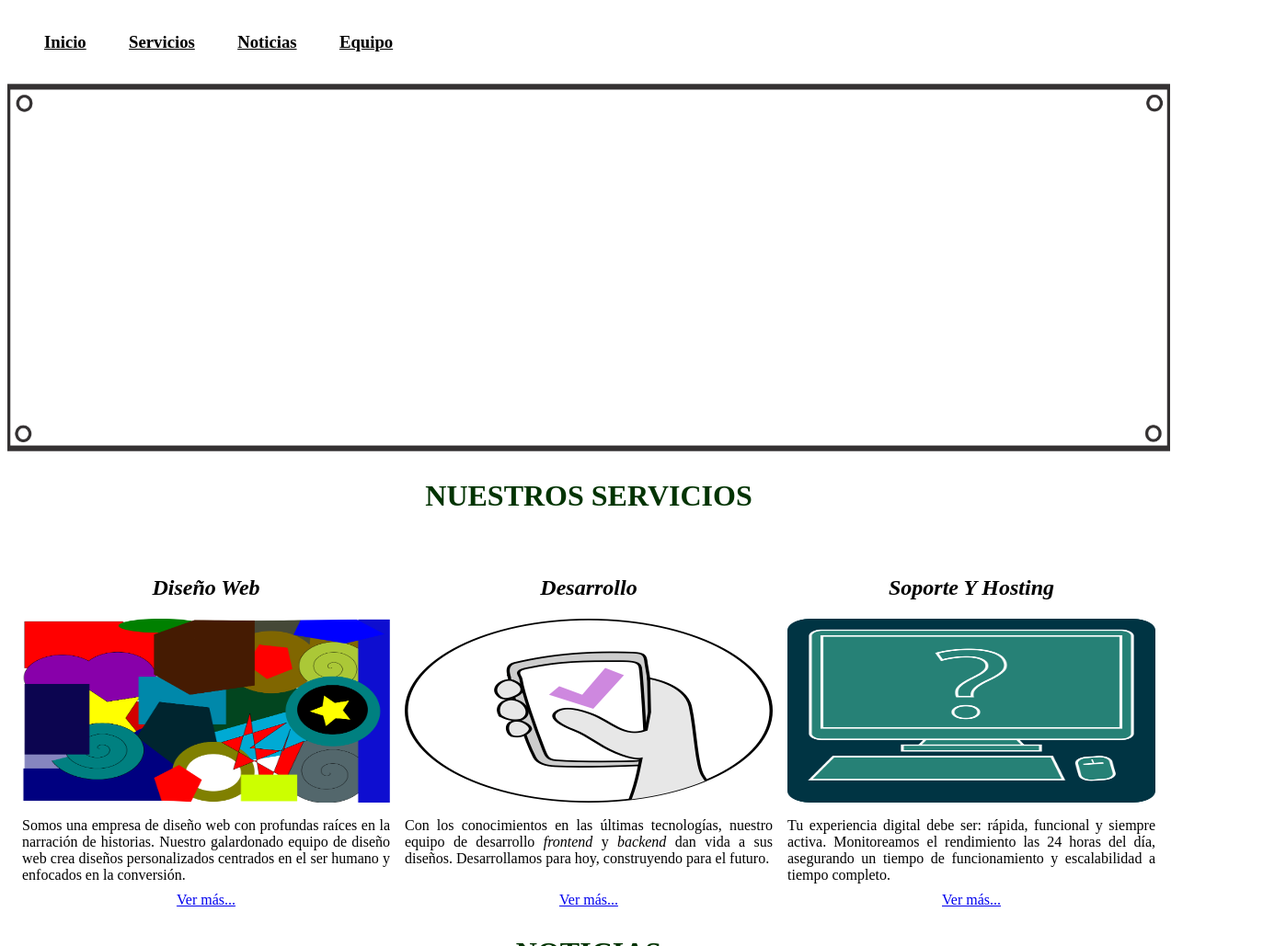
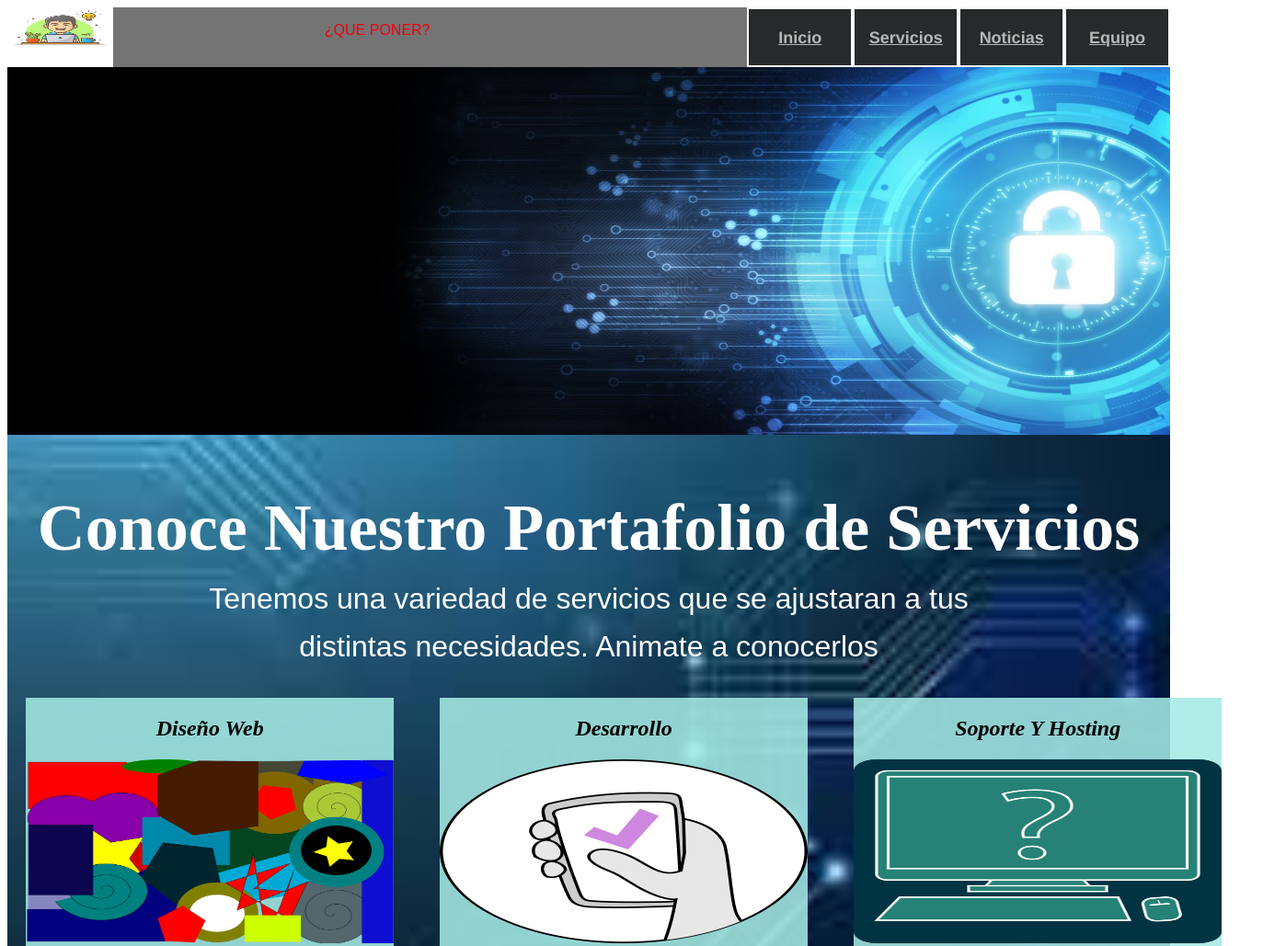
Before and after one commit to caangole/semana-1-169, a website: page src/index.html in a window 1280 px wide. Shown: the top 1029 px of the page at 92% size, 1398 px wide, since content can reach past the window. Drawn offline with Linux system fonts and the light colour scheme.

Commit message:
mejora_visual
se sube una versión con una propuesta de interfas visual mejorada

```diff
--- a/src/index.html
+++ b/src/index.html
@@ -9,33 +9,36 @@
 
 <body>
     <!-- inicio header -->
-    <header class="header">
-        <!--inicio menú-->
-        <section class="barra-superior">
-            <nav class="contenedor-menu">
+    <div id="headerprueba", class="row" style="width: 100%;">
+        <div class="column left", style="background-color: rgb(255, 255, 255);">
+            <img src="pictures/img_logobanner.jpg" alt="OOOpss... Algo no esta bien" width=100%, height="50">
+        </div>
+        <div class="column middle">
+            <p style="color: #f0000f; font: 1em sans-serif;padding: 0px;">¿QUE PONER?</p>
+        </div>
+        <div class="column rigth", style="margin: 0px;padding: 0px;height: 50;margin-bottom: 0px;padding-bottom: 0%;">
+            <nav class="contenedor-menu", style="height: 50;">
                 <ul class="menu-principal">
-                    <li class="menu-principal__item"><h3><a href="#">Inicio</a></h3></li>
-                    <li class="menu-principal__item"><h3><a href="#services">Servicios</a></h3></li>
-                    <li class="menu-principal__item"><h3><a href="#news">Noticias</a></h3></li>
-                    <li class="menu-principal__item"><h3><a href="#team">Equipo</a></h3></li>
+                    <li><h3><a href="#">Inicio</a></h3></li>
+                    <li><h3><a href="#services">Servicios</a></h3></li>
+                    <li><h3><a href="#news">Noticias</a></h3></li>
+                    <li><h3><a href="#team">Equipo</a></h3></li>
                 </ul>
+
             </nav>
-        </section>
-        <!-- fin menú -->
-        <!-- inicio banner -->
-        <section class="banner">
-            <img src="pictures/banner.png" alt="Imagen del banner">
-        </section>
+        </div>
+    </div>
+    <!-- inicio banner -->
+    <section class="banner">
+        <img src="pictures/img_bannersgundaopcion.jpg" alt="Imagen del banner" style="position: relative;width: 100%;">
+    </section>
         <!-- fin banner -->
-    </header>
-    <!-- fin header -->
-
     <!-- inicio main -->
     <main>
         <!-- inicio servicios -->
         <section id="services" class="servicios">
-            <h1 class="titulo1">NUESTROS SERVICIOS</h1>
-            <br>
+            <h1 class="titulo1">Conoce Nuestro Portafolio de Servicios</h1>
+            <p class="servicios__int_par">Tenemos una variedad de servicios que se ajustaran a tus distintas necesidades. Animate a conocerlos</p>
             <!-- inicio servicios bloque -->
             <div class="servicios__bloque">
                 <div>
--- a/src/style.css
+++ b/src/style.css
@@ -1,21 +1,51 @@
+.contenedor-menu{
+    float: right;
+    width: 80%;
+    height: 100%;
+    background-color: #ffffff;
+    vertical-align: center;
+    padding: 0%;
 
+}
 .menu-principal{
     display: flex;
+    float: right;
     flex-flow: row nowrap;
-    width:30%;
+    width:100%;
+    height: 100%;
     justify-content: space-between;
+    text-align: center;
+    background-color: #ffffff;
+    list-style-type: none;
+    margin: 0;
+    padding: 0;
+    vertical-align: center;
 }
-.menu-principal__item{
+.menu-principal li{
     list-style-type: none;
+    text-align: center;
+    vertical-align: top;
+    border: 1px solid #252727;;
+    width: 100%;
+    position: relative;
+    margin: 2px;
+    font-family: 'helvetica', san-serif;
+    background: #262a2b;
 }
-.menu-principal__item a{
-    color: black;
+.menu-principal li h3 a{
+    font-size: 18px;
+    line-height: 18px;
+    margin: 0;
+    position: relative;
+    color: #b7b7b7;
+
 }
-.menu-principal__item a:hover{
+.menu-principal li:hover{
     color: gray;
+    background-color: #49494b;
 }
 .menu-principal__item a:visited{
-    color: darkblue;
+    color: black;
 }
 
 
@@ -30,10 +60,12 @@
 
 
 .titulo1{
-    color: rgb(1, 51, 1);
-    margin:30px;
-    text-transform: uppercase;
-    font-size: xx-large;
+    color: rgb(255, 255, 255);
+    /*margin:30px;  */
+    /*text-transform: uppercase;*/
+    font-size: 4.5rem;
+    margin: 60px auto 0;
+    /*font-size: xx-large;  */
     text-align: center;
 }
 .titulo2{
@@ -46,16 +78,52 @@
 .servicios{
     display: flex;
     flex-flow: column nowrap;
+    background-image: url("pictures/img_fondo_firstdiv_second.jpg");
+    background-size: cover;
 }
+.servicios__int_par{
+    display: block;
+    margin-block-start: 1em;
+    margin-block-end: 1em;
+    margin-inline-start: 0px;
+    margin-inline-end: 0px;
+    width: 900px;
+    margin: 10px auto 0;
+    position: relative;
+    padding: 0;
+    box-sizing: border-box;
+    color: rgb(255, 255, 255);
+    text-align: center;
+    font-family: Raleway,sans-serif;
+    font-size: 2rem;
+    line-height: 1.6;
+}
+
+
 .servicios__bloque{
+    width: 110%;
+    min-height: 765px;
     display: flex;
     flex-flow: row nowrap;
-    justify-content: space-evenly;
+    /*grid-template-rows: repeat(1, auto);*/
+    /*grid-gap: 20px;*/
+    padding-top: 30px;
+    position: relative;
+    box-sizing: border-box;
+    text-align: center;
+    justify-content: center;
+
+
 }
 .servicios__bloque div{
     display: flex;
     flex-flow:column nowrap;
     align-items: center;
+    text-align: center;
+    position: relative;
+    color: #0f0f0f;
+    background-color: #a6ebe5de;
+    margin-right: 50px;
 }
 .servicios__bloque img {
     height: 200px;
@@ -148,3 +216,36 @@
 .footer__bloque2 ul{
     margin: 0;
 }
+
+/*style of header*/
+#headerprueba{
+    display: flex;
+    margin: 0px;
+    padding-top: 0%;
+    padding-bottom: 0%;
+    text-align: center;
+    background: #747474;
+    color: white;
+    position: sticky;
+    top: 0;
+    bottom: 0px;
+    left: 0;
+    max-height: 10000px;
+    vertical-align: center;
+}
+
+.column {
+    width: 50%;
+    left: 25%;
+    right: 75%;
+    /*padding: 10px;*/
+  }
+.left {
+    width: 10%;
+ }
+.right {
+    width: 40%;
+}
+.middle {
+    width: 50%;
+  }
```
Also changed, not shown: src/pictures/banner_propuesta.jpg (added), src/pictures/img_bannersgundaopcion.jpg (added), src/pictures/img_fondo_firstdiv.jpg (added), src/pictures/img_fondo_firstdiv_second.jpg (added), src/pictures/img_logobanner.jpg (added).
